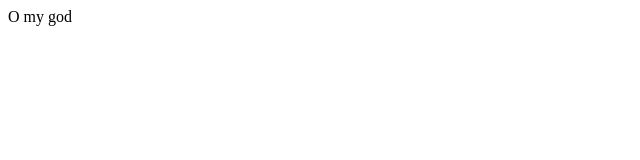
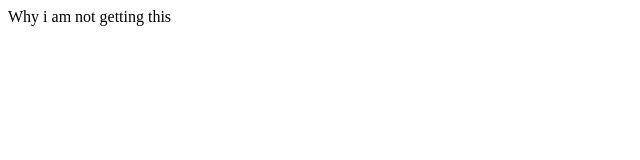
Before and after one commit to PVSTEJA24/myRepo3, a plain HTML site: page index.html in a window 1280 px wide. Shown: the whole page, without its empty margins (0-640 px from the left). Drawn offline with Linux system fonts and the light colour scheme.

Commit message:
Update index.html

```diff
--- a/index.html
+++ b/index.html
@@ -1 +1 @@
-<html><head></head><body><p>O my god</p></body></html>
+<html><head></head><body><p>Why i am not getting this</p></body></html>
```
